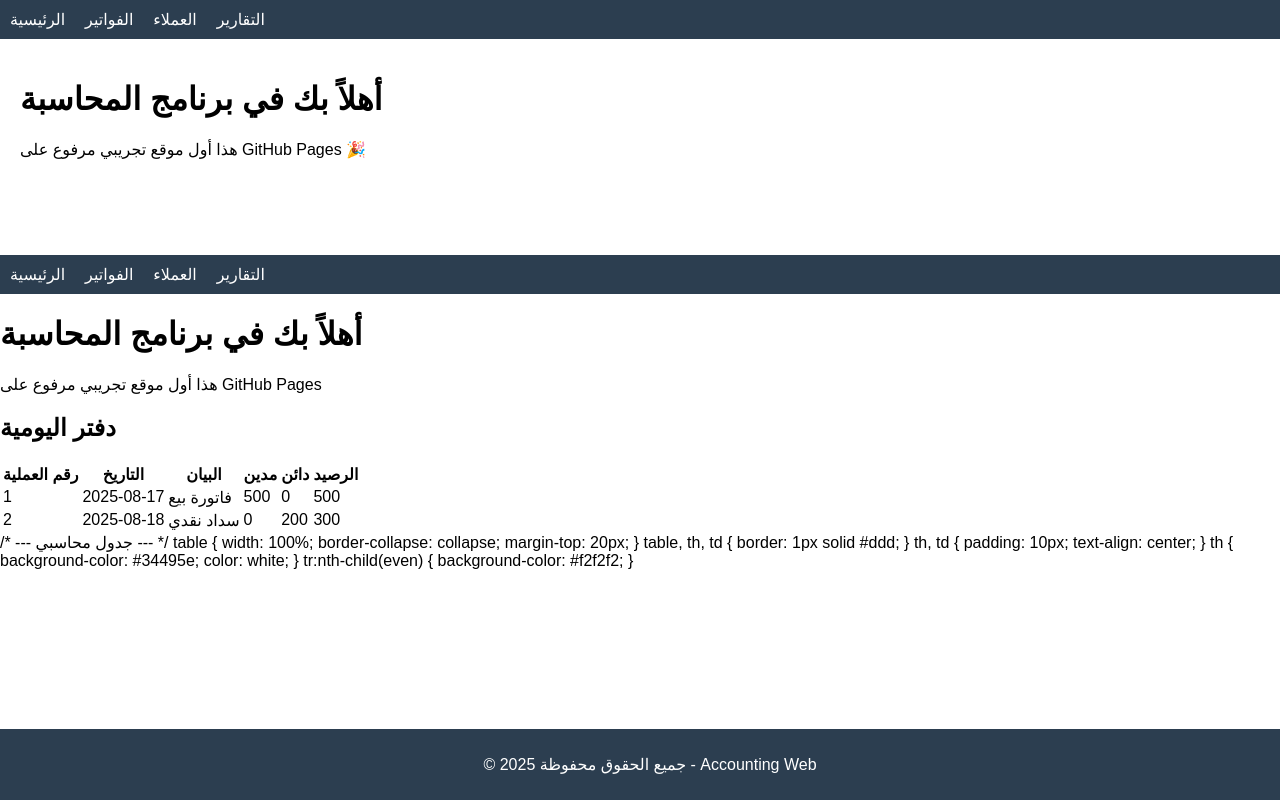
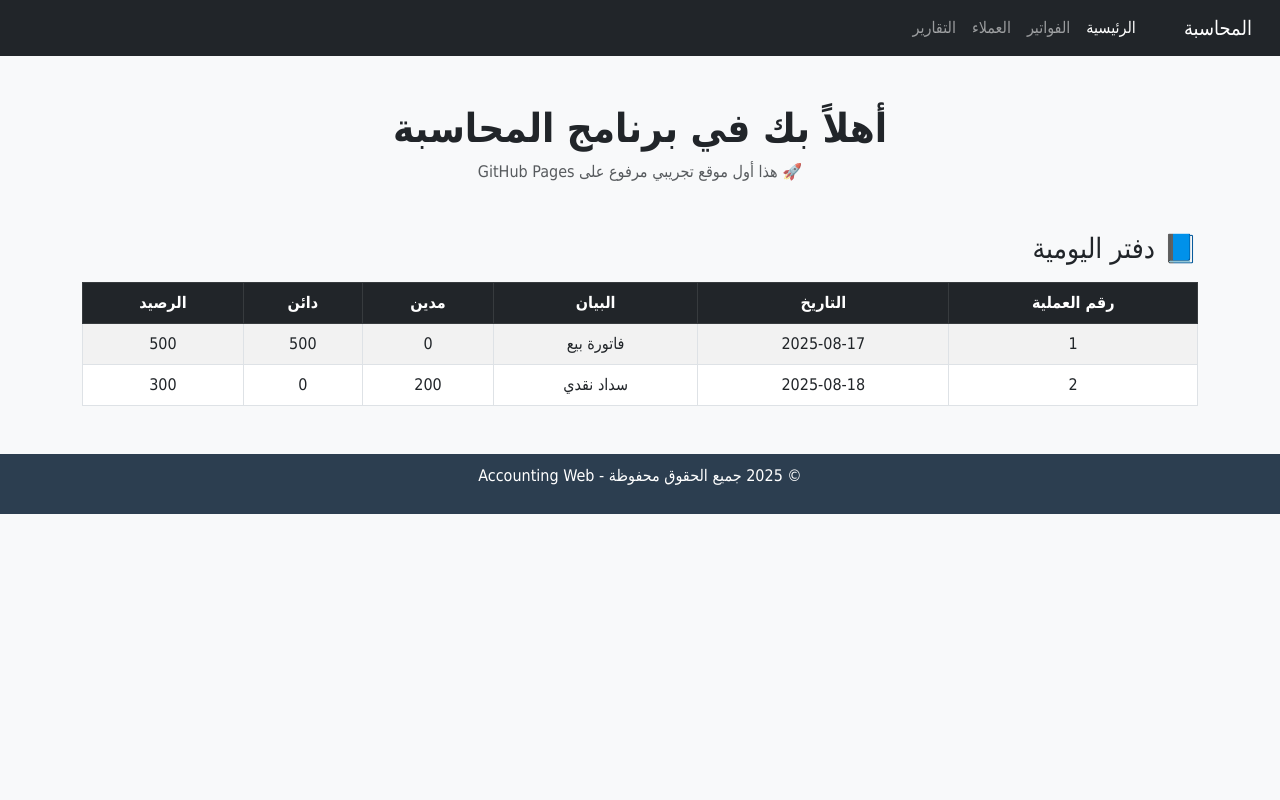
Before and after one commit to yasinjjahs/accounting_web, a plain HTML site: page index.html in a window 1280 px wide. Drawn offline with nearby package versions, Linux system fonts and the light colour scheme.

Commit message:
Update index.html

```diff
--- a/index.html
+++ b/index.html
@@ -1,91 +1,55 @@
 <!DOCTYPE html>
-<html lang="ar">
+<html lang="ar" dir="rtl">
 <head>
   <meta charset="UTF-8">
-    <meta name="viewport" content="width=device-width, initial-scale=1.0">
-    <title>Accounting Web</title>
+  <meta name="viewport" content="width=device-width, initial-scale=1">
+  <title>برنامج المحاسبة</title>
+  <!-- Bootstrap 5 -->
+  <link href="https://cdn.jsdelivr.net/npm/bootstrap@5.3.0/dist/css/bootstrap.min.css" rel="stylesheet">
   <style>
     body {
-            font-family: Arial, sans-serif;
-            margin: 0;
-            padding: 0;
+      font-family: "Tahoma", Arial, sans-serif;
+      background-color: #f8f9fa;
     }
-        /* --- Navbar --- */
-        nav {
+    footer {
       background-color: #2c3e50;
       color: white;
       padding: 10px;
-        }
-        nav ul {
-            list-style: none;
-            margin: 0;
-            padding: 0;
-            display: flex;
-        }
-        nav ul li {
-            margin-right: 20px;
-        }
-        nav ul li a {
-            color: white;
-            text-decoration: none;
-        }
-        /* --- Footer --- */
-        footer {
-            background-color: #2c3e50;
-            color: white;
       text-align: center;
-            padding: 10px;
-            position: fixed;
-            bottom: 0;
-            width: 100%;
-        }
-        /* --- محتوى رئيسي --- */
-        main {
-            padding: 20px;
-            margin-bottom: 60px; /* حتى ما يتغطى المحتوى بالفوتر */
     }
   </style>
 </head>
 <body>
-    <!-- شريط التنقل -->
-    <nav>
-        <ul>
-            <li><a href="#">الرئيسية</a></li>
-            <li><a href="#">الفواتير</a></li>
-            <li><a href="#">العملاء</a></li>
-            <li><a href="#">التقارير</a></li>
+
+  <!-- Navbar -->
+  <nav class="navbar navbar-expand-lg navbar-dark bg-dark">
+    <div class="container-fluid">
+      <a class="navbar-brand" href="#">المحاسبة</a>
+      <button class="navbar-toggler" type="button" data-bs-toggle="collapse" data-bs-target="#navbarNav">
+        <span class="navbar-toggler-icon"></span>
+      </button>
+      <div class="collapse navbar-collapse" id="navbarNav">
+        <ul class="navbar-nav ms-auto">
+          <li class="nav-item"><a class="nav-link active" href="#">الرئيسية</a></li>
+          <li class="nav-item"><a class="nav-link" href="#">الفواتير</a></li>
+          <li class="nav-item"><a class="nav-link" href="#">العملاء</a></li>
+          <li class="nav-item"><a class="nav-link" href="#">التقارير</a></li>
         </ul>
+      </div>
+    </div>
   </nav>
 
-    <!-- المحتوى -->
-    <main>
-        <h1>أهلاً بك في برنامج المحاسبة</h1>
-        <p>هذا أول موقع تجريبي مرفوع على GitHub Pages 🎉</p>
-    </main>
+  <!-- Hero Section -->
+  <div class="container text-center my-5">
+    <h1 class="fw-bold">أهلاً بك في برنامج المحاسبة</h1>
+    <p class="text-muted">🚀 هذا أول موقع تجريبي مرفوع على GitHub Pages</p>
+  </div>
 
-    <!-- الفوتر -->
-    <footer>
-        <p>© 2025 جميع الحقوق محفوظة - Accounting Web</p>
-    </footer>
-</body>
-</html>
-<body>
-    <nav>
-        <ul>
-            <li><a href="#">الرئيسية</a></li>
-            <li><a href="#">الفواتير</a></li>
-            <li><a href="#">العملاء</a></li>
-            <li><a href="#">التقارير</a></li>
-        </ul>
-    </nav>
-
-    <h1>أهلاً بك في برنامج المحاسبة</h1>
-    <p>هذا أول موقع تجريبي مرفوع على GitHub Pages</p>
-
-    <!-- هنا تضيف الجدول -->
-    <h2>دفتر اليومية</h2>
-    <table>
-        <thead>
+  <!-- Journal Table -->
+  <div class="container mb-5">
+    <h3 class="mb-3">📘 دفتر اليومية</h3>
+    <table class="table table-striped table-bordered text-center">
+      <thead class="table-dark">
         <tr>
           <th>رقم العملية</th>
           <th>التاريخ</th>
@@ -100,38 +64,28 @@
           <td>1</td>
           <td>2025-08-17</td>
           <td>فاتورة بيع</td>
+          <td>0</td>
           <td>500</td>
-                <td>0</td>
           <td>500</td>
         </tr>
         <tr>
           <td>2</td>
           <td>2025-08-18</td>
           <td>سداد نقدي</td>
+          <td>200</td>
           <td>0</td>
-                <td>200</td>
           <td>300</td>
         </tr>
       </tbody>
     </table>
+  </div>
+
+  <!-- Footer -->
+  <footer>
+    <p>© 2025 جميع الحقوق محفوظة - Accounting Web</p>
+  </footer>
+
+  <!-- Bootstrap JS -->
+  <script src="https://cdn.jsdelivr.net/npm/bootstrap@5.3.0/dist/js/bootstrap.bundle.min.js"></script>
 </body>
-/* --- جدول محاسبي --- */
-table {
-    width: 100%;
-    border-collapse: collapse;
-    margin-top: 20px;
-}
-table, th, td {
-    border: 1px solid #ddd;
-}
-th, td {
-    padding: 10px;
-    text-align: center;
-}
-th {
-    background-color: #34495e;
-    color: white;
-}
-tr:nth-child(even) {
-    background-color: #f2f2f2;
-}
+</html>
```
Lines whose indentation alone changed are shown as unchanged.
